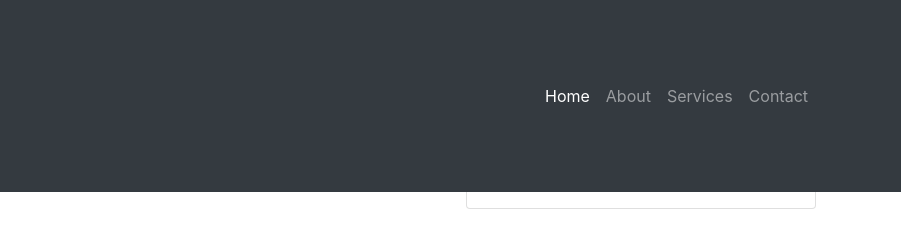
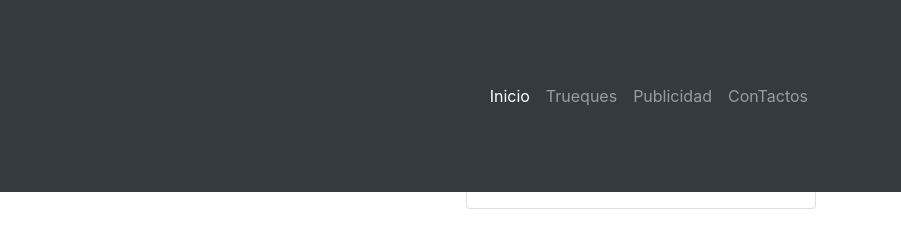
Before and after one commit to GabrielJosue/UpalaProduce, a website: page index.html in a window 1280 px wide. Shown: the top 230 px of the page, 379-1280 px from the left. Drawn offline with Linux system fonts and the light colour scheme.

Commit message:
cambios index

```diff
--- a/index.html
+++ b/index.html
@@ -31,18 +31,18 @@
       <div class="collapse navbar-collapse" id="navbarResponsive">
         <ul class="navbar-nav ml-auto">
           <li class="nav-item active">
-            <a class="nav-link" href="#">Home
+            <a class="nav-link" href="#">Inicio
               <span class="sr-only">(current)</span>
             </a>
           </li>
           <li class="nav-item">
-            <a class="nav-link" href="#">About</a>
+            <a class="nav-link" href="#">Trueques</a>
           </li>
           <li class="nav-item">
-            <a class="nav-link" href="#">Services</a>
+            <a class="nav-link" href="#">Publicidad</a>
           </li>
           <li class="nav-item">
-            <a class="nav-link" href="#">Contact</a>
+            <a class="nav-link" href="#">ConTactos</a>
           </li>
         </ul>
       </div>
```
